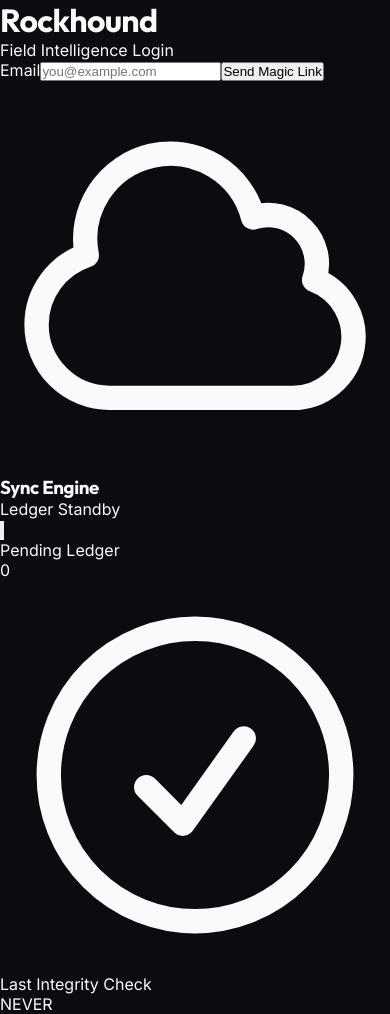
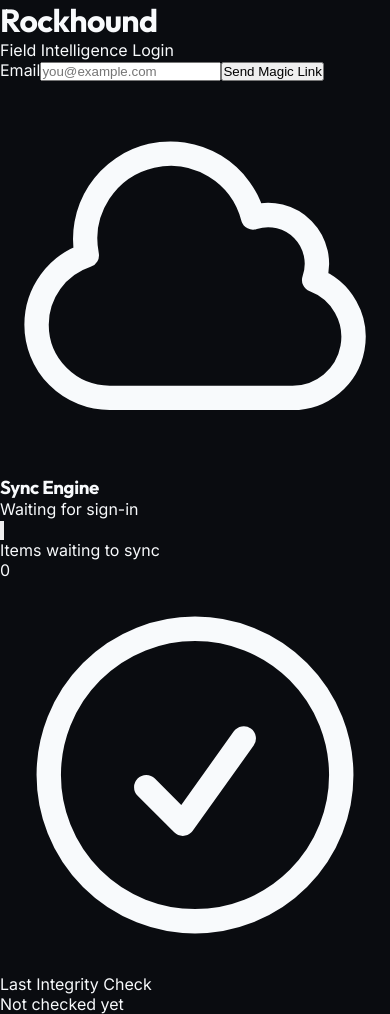
Before and after one commit to Hutch10/rockhounding-app, a Next.js app in the folder apps/web/: page /login in a window 390 px wide. Built offline with nearby package versions, Linux system fonts and the light colour scheme; what @hutchstack/core-offline-ledger, @hutchstack/core-telemetry would draw is missing.

Commit message:
fix(ui): repair mobile login layout and add META-003C certification

```diff
--- a/apps/web/app/login/LoginForm.tsx
+++ b/apps/web/app/login/LoginForm.tsx
@@ -1,7 +1,8 @@
 'use client';
 
 import { useRouter, useSearchParams } from 'next/navigation';
-import { useState } from 'react';
+import { useState, Suspense } from 'react';
+import { SyncStatusPanel } from '@/components/Sync/SyncStatusPanel';
 
 import { createClient } from '@/lib/supabase/client';
 
@@ -11,7 +12,7 @@
   auth: 'Sign-in failed. Request a new magic link.',
 };
 
-export default function LoginForm(): JSX.Element {
+function LoginContent(): JSX.Element {
   const [email, setEmail] = useState('');
   const [status, setStatus] = useState<'idle' | 'sending' | 'sent' | 'error'>('idle');
   const [message, setMessage] = useState('');
@@ -52,8 +53,9 @@
   }
 
   return (
-    <main className="min-h-screen bg-zinc-950 flex items-center justify-center p-6">
-      <div className="w-full max-w-md rounded-2xl border border-white/10 bg-zinc-900/80 p-8 shadow-2xl">
+    <main className="min-h-[100dvh] bg-zinc-950 flex flex-col items-center justify-center p-6 gap-6">
+      <div className="w-full max-w-md flex flex-col gap-6 w-full">
+        <div className="w-full rounded-2xl border border-white/10 bg-zinc-900/80 p-8 shadow-2xl">
           <div className="mb-8 text-center">
             <h1 className="text-2xl font-black text-white tracking-tight uppercase">Rockhound</h1>
             <p className="text-xs text-white/40 font-bold uppercase tracking-widest mt-2">
@@ -73,9 +75,9 @@
               </button>
             </div>
           ) : (
-          <form onSubmit={(e) => void handleSubmit(e)} className="space-y-4">
-            <label className="block">
-              <span className="text-[10px] font-bold text-white/40 uppercase tracking-widest">
+            <form onSubmit={(e) => void handleSubmit(e)} className="flex flex-col gap-4">
+              <label className="flex flex-col w-full">
+                <span className="text-[10px] font-bold text-white/40 uppercase tracking-widest mb-2">
                   Email
                 </span>
                 <input
@@ -85,7 +87,7 @@
                   value={email}
                   onChange={(e) => setEmail(e.target.value)}
                   placeholder="you@example.com"
-                className="mt-2 w-full rounded-xl border border-white/10 bg-black/40 px-4 py-3 text-white placeholder:text-white/30 focus:border-blue-500 focus:outline-none"
+                  className="w-full rounded-xl border border-white/10 bg-black/40 px-4 py-3 text-white placeholder:text-white/30 focus:border-blue-500 focus:outline-none"
                 />
               </label>
 
@@ -104,13 +106,25 @@
               <button
                 type="submit"
                 disabled={status === 'sending'}
-              className="w-full rounded-xl bg-blue-600 py-3 text-sm font-bold text-white uppercase tracking-wider hover:bg-blue-500 disabled:opacity-50 transition-colors"
+                className="w-full rounded-xl bg-blue-600 py-3 mt-2 text-sm font-bold text-white uppercase tracking-wider hover:bg-blue-500 disabled:opacity-50 transition-colors"
               >
                 {status === 'sending' ? 'Sending…' : 'Send Magic Link'}
               </button>
             </form>
           )}
         </div>
+
+        {/* Compact card beneath the form */}
+        <SyncStatusPanel inline />
+      </div>
     </main>
   );
 }
+
+export default function LoginForm(): JSX.Element {
+  return (
+    <Suspense fallback={<div className="min-h-[100dvh] bg-zinc-950 w-full" />}>
+      <LoginContent />
+    </Suspense>
+  );
+}
--- a/apps/web/components/Sync/SyncStatusPanel.tsx
+++ b/apps/web/components/Sync/SyncStatusPanel.tsx
@@ -1,11 +1,3 @@
-/* eslint-disable @typescript-eslint/strict-boolean-expressions, @typescript-eslint/no-misused-promises */
-/**
- * SyncStatusPanel
- *
- * Premium UI component for monitoring the Offline Sync Engine.
- * Provides truthful state reporting with high-integrity telemetry.
- */
-
 'use client';
 
 import {
@@ -16,40 +8,63 @@
   ArrowPathIcon,
 } from '@heroicons/react/24/outline';
 import React from 'react';
+import { usePathname } from 'next/navigation';
 
 import { useSyncState } from '@/hooks/useSyncState';
 
-export const SyncStatusPanel: React.FC = () => {
+export const SyncStatusPanel: React.FC<{ inline?: boolean }> = ({ inline = false }) => {
   const { pendingCount, failedCount, isSyncing, lastSyncAt, triggerSync } = useSyncState();
+  const pathname = usePathname();
+  const isLoginPage = pathname === '/login';
+
+  // Prevent duplicate floating panel on login page
+  if (isLoginPage && !inline) {
+    return null;
+  }
+
+  const containerClasses = inline
+    ? 'w-full'
+    : 'fixed bottom-4 right-4 z-50 p-4 md:p-0 pointer-events-none';
+
+  const cardClasses = inline
+    ? 'bg-slate-900/80 backdrop-blur-md border border-slate-700 p-4 rounded-2xl shadow-xl w-full'
+    : 'bg-slate-900/80 backdrop-blur-md border border-slate-700 p-4 rounded-2xl shadow-2xl w-full max-w-xs pointer-events-auto ml-auto';
 
   return (
-    <div className="fixed bottom-4 right-4 z-50">
-      <div className="bg-slate-900/80 backdrop-blur-md border border-slate-700 p-4 rounded-2xl shadow-2xl min-w-[280px]">
+    <div className={containerClasses}>
+      <div className={cardClasses}>
         <div className="flex items-center justify-between mb-4">
           <div className="flex items-center gap-3">
             <div
-              className={`p-2 rounded-lg ${isSyncing ? 'bg-indigo-500/20 text-indigo-400' : 'bg-slate-800 text-slate-400'}`}
+              className={`flex-shrink-0 flex items-center justify-center p-2 rounded-lg ${isSyncing ? 'bg-indigo-500/20 text-indigo-400' : 'bg-slate-800 text-slate-400'}`}
             >
               {isSyncing ? (
-                <CloudArrowUpIcon className="h-5 w-5 animate-pulse" />
+                <CloudArrowUpIcon className="h-6 w-6 md:h-5 md:w-5 flex-shrink-0 animate-pulse" />
               ) : (
-                <CloudIcon className="h-5 w-5" />
+                <CloudIcon className="h-6 w-6 md:h-5 md:w-5 flex-shrink-0" />
               )}
             </div>
-            <div>
-              <h3 className="text-sm font-semibold text-slate-100">Sync Engine</h3>
-              <p className="text-[10px] text-slate-400 uppercase tracking-widest font-medium">
-                {isSyncing ? 'Synchronizing Operations' : 'Ledger Standby'}
+            <div className="min-w-0">
+              <h3 className="text-sm font-semibold text-slate-100 truncate">Sync Engine</h3>
+              <p className="text-[10px] text-slate-400 uppercase tracking-widest font-medium truncate">
+                {isLoginPage
+                  ? isSyncing
+                    ? 'Synchronizing'
+                    : 'Waiting for sign-in'
+                  : isSyncing
+                    ? 'Synchronizing Operations'
+                    : 'Ledger Standby'}
               </p>
             </div>
           </div>
           <button
             onClick={triggerSync}
             disabled={isSyncing}
-            className="p-2 hover:bg-slate-700 rounded-lg transition-colors disabled:opacity-50"
+            className="flex-shrink-0 p-2 hover:bg-slate-700 rounded-lg transition-colors disabled:opacity-50"
+            aria-label="Trigger Sync"
           >
             <ArrowPathIcon
-              className={`h-4 w-4 text-slate-300 ${isSyncing ? 'animate-spin' : ''}`}
+              className={`h-5 w-5 md:h-4 md:w-4 text-slate-300 flex-shrink-0 ${isSyncing ? 'animate-spin' : ''}`}
             />
           </button>
         </div>
@@ -58,8 +73,10 @@
           {/* Pending Items */}
           <div className="flex items-center justify-between">
             <div className="flex items-center gap-2">
-              <div className="h-1.5 w-1.5 rounded-full bg-amber-500" />
-              <span className="text-xs text-slate-400">Pending Ledger</span>
+              <div className="h-1.5 w-1.5 rounded-full bg-amber-500 flex-shrink-0" />
+              <span className="text-xs text-slate-400 truncate">
+                {isLoginPage ? 'Items waiting to sync' : 'Pending Ledger'}
+              </span>
             </div>
             <span className="text-xs font-mono font-bold text-slate-200">{pendingCount}</span>
           </div>
@@ -68,8 +85,10 @@
           {failedCount > 0 && (
             <div className="flex items-center justify-between">
               <div className="flex items-center gap-2">
-                <ExclamationTriangleIcon className="h-3 w-3 text-rose-500" />
-                <span className="text-xs text-rose-400 font-medium">Terminal Failures</span>
+                <ExclamationTriangleIcon className="h-4 w-4 md:h-3 md:w-3 text-rose-500 flex-shrink-0" />
+                <span className="text-xs text-rose-400 font-medium truncate">
+                  Terminal Failures
+                </span>
               </div>
               <span className="text-xs font-mono font-bold text-rose-500 bg-rose-500/10 px-1.5 rounded">
                 {failedCount}
@@ -80,11 +99,15 @@
           {/* Sync Integrity */}
           <div className="flex items-center justify-between pt-2 border-t border-slate-800">
             <div className="flex items-center gap-2">
-              <CheckCircleIcon className="h-3 w-3 text-emerald-500" />
-              <span className="text-xs text-slate-400">Last Integrity Check</span>
+              <CheckCircleIcon className="h-4 w-4 md:h-3 md:w-3 text-emerald-500 flex-shrink-0" />
+              <span className="text-xs text-slate-400 truncate">Last Integrity Check</span>
             </div>
-            <span className="text-[10px] text-slate-500 font-mono">
-              {lastSyncAt ? new Date(lastSyncAt).toLocaleTimeString() : 'NEVER'}
+            <span className="text-[10px] text-slate-500 font-mono flex-shrink-0 ml-2">
+              {lastSyncAt
+                ? new Date(lastSyncAt).toLocaleTimeString()
+                : isLoginPage
+                  ? 'Not checked yet'
+                  : 'NEVER'}
             </span>
           </div>
         </div>
```
Also changed, not shown: 1 other file (tests, documents, lock files or other folders). Lines whose indentation alone changed are shown as unchanged.
